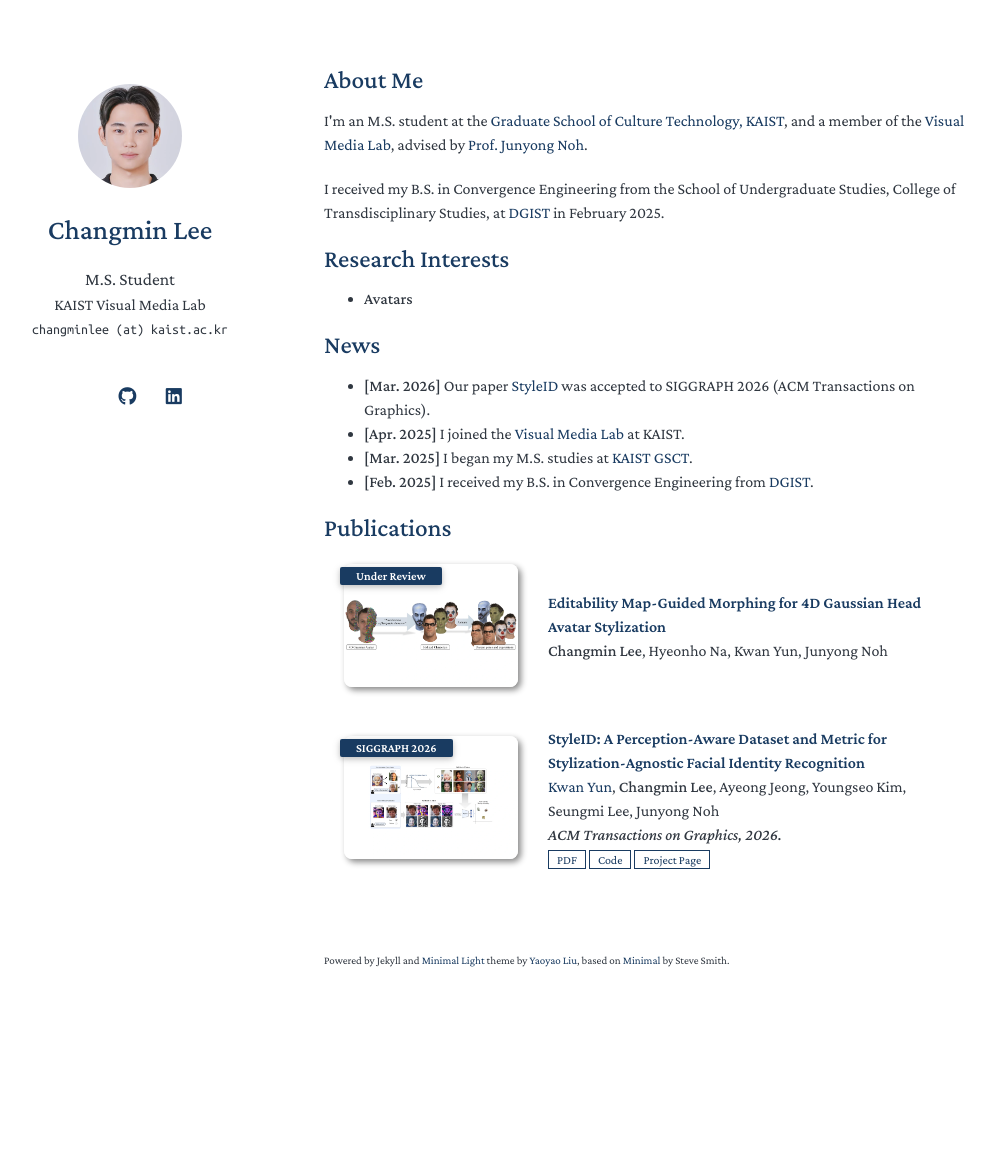
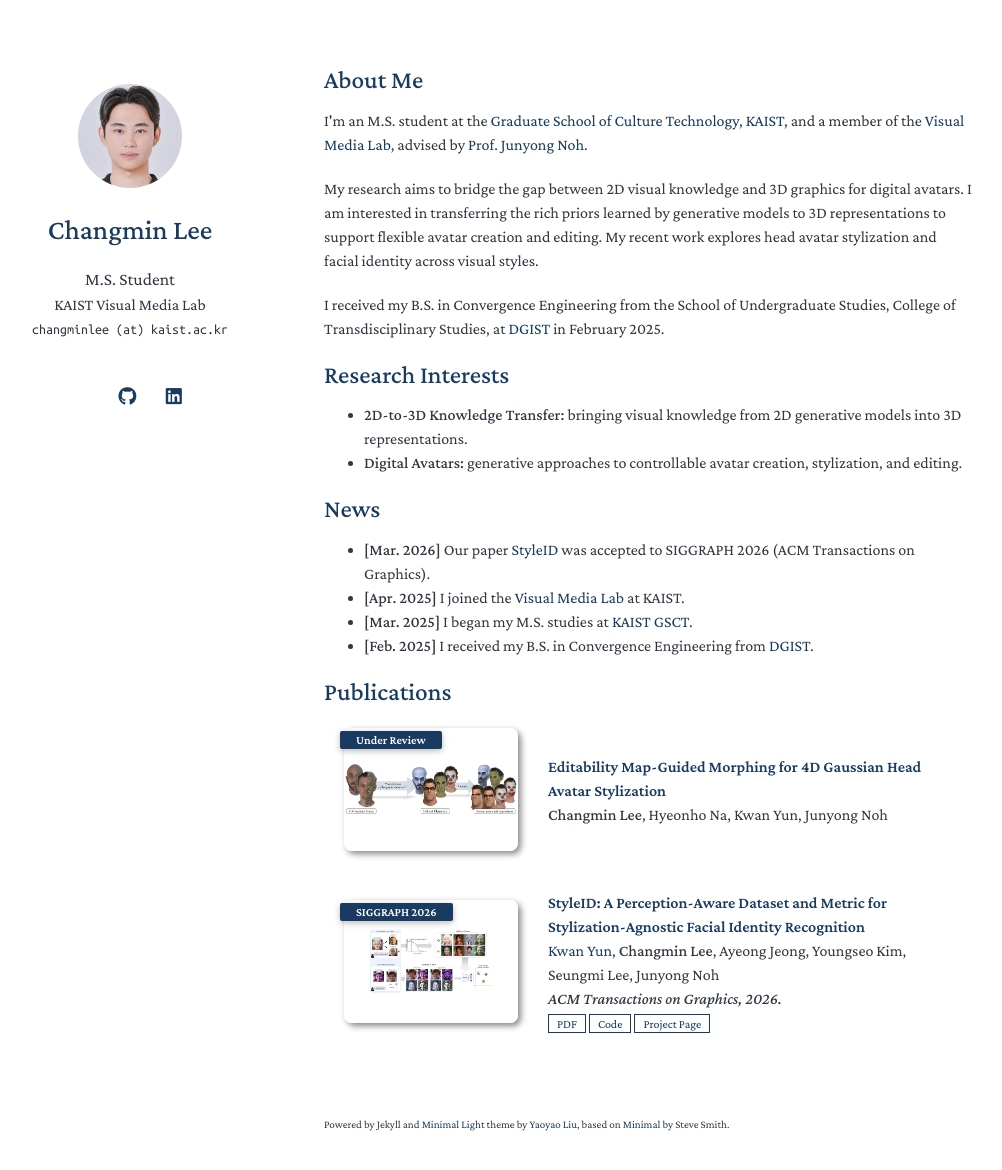
Before and after one commit to iamchangminlee/iamchangminlee.github.io, a Jekyll site: the page built from index.md, in a window 1280 px wide and 1205 px high. Shown: the top 1170 px of the window, without its empty margins (146-1148 px from the left). Built offline with Jekyll 4.4.1, drawn with Linux system fonts in a browser that asks for light colours; a style sheet for code colours, icons or effects is not loaded.

Commit message:
Expand biography and generative avatar research interests

```diff
--- a/_config.yml
+++ b/_config.yml
@@ -6,8 +6,8 @@
 email: changminlee (at) kaist.ac.kr
 lang: en-US
 
-description: Changmin Lee is an M.S. student at KAIST Visual Media Lab, advised by Prof. Junyong Noh. Research interests include avatars.
-keywords: Changmin Lee, KAIST, avatars
+description: Changmin Lee is an M.S. student at KAIST Visual Media Lab, advised by Prof. Junyong Noh. His research aims to connect 2D visual knowledge and 3D graphics through generative priors for digital avatars.
+keywords: Changmin Lee, KAIST, digital avatars, generative models, 2D-to-3D knowledge transfer
 canonical: https://iamchangminlee.github.io/
 url: https://iamchangminlee.github.io
 baseurl: ""
--- a/index.md
+++ b/index.md
@@ -6,12 +6,15 @@
 
 <p>I'm an M.S. student at the <a href="https://ct.kaist.ac.kr/">Graduate School of Culture Technology, KAIST</a>, and a member of the <a href="https://vml.kaist.ac.kr/">Visual Media Lab</a>, advised by <a href="https://vml.kaist.ac.kr/main/people/person/1">Prof. Junyong Noh</a>.</p>
 
+<p>My research aims to bridge the gap between 2D visual knowledge and 3D graphics for digital avatars. I am interested in transferring the rich priors learned by generative models to 3D representations to support flexible avatar creation and editing. My recent work explores head avatar stylization and facial identity across visual styles.</p>
+
 <p>I received my B.S. in Convergence Engineering from the School of Undergraduate Studies, College of Transdisciplinary Studies, at <a href="https://www.dgist.ac.kr/eng/">DGIST</a> in February 2025.</p>
 
 <h2 id="research-interests">Research Interests</h2>
 
 <ul>
-  <li><strong>Avatars</strong></li>
+  <li><strong>2D-to-3D Knowledge Transfer:</strong> bringing visual knowledge from 2D generative models into 3D representations.</li>
+  <li><strong>Digital Avatars:</strong> generative approaches to controllable avatar creation, stylization, and editing.</li>
 </ul>
 
 <h2 id="news">News</h2>
```
